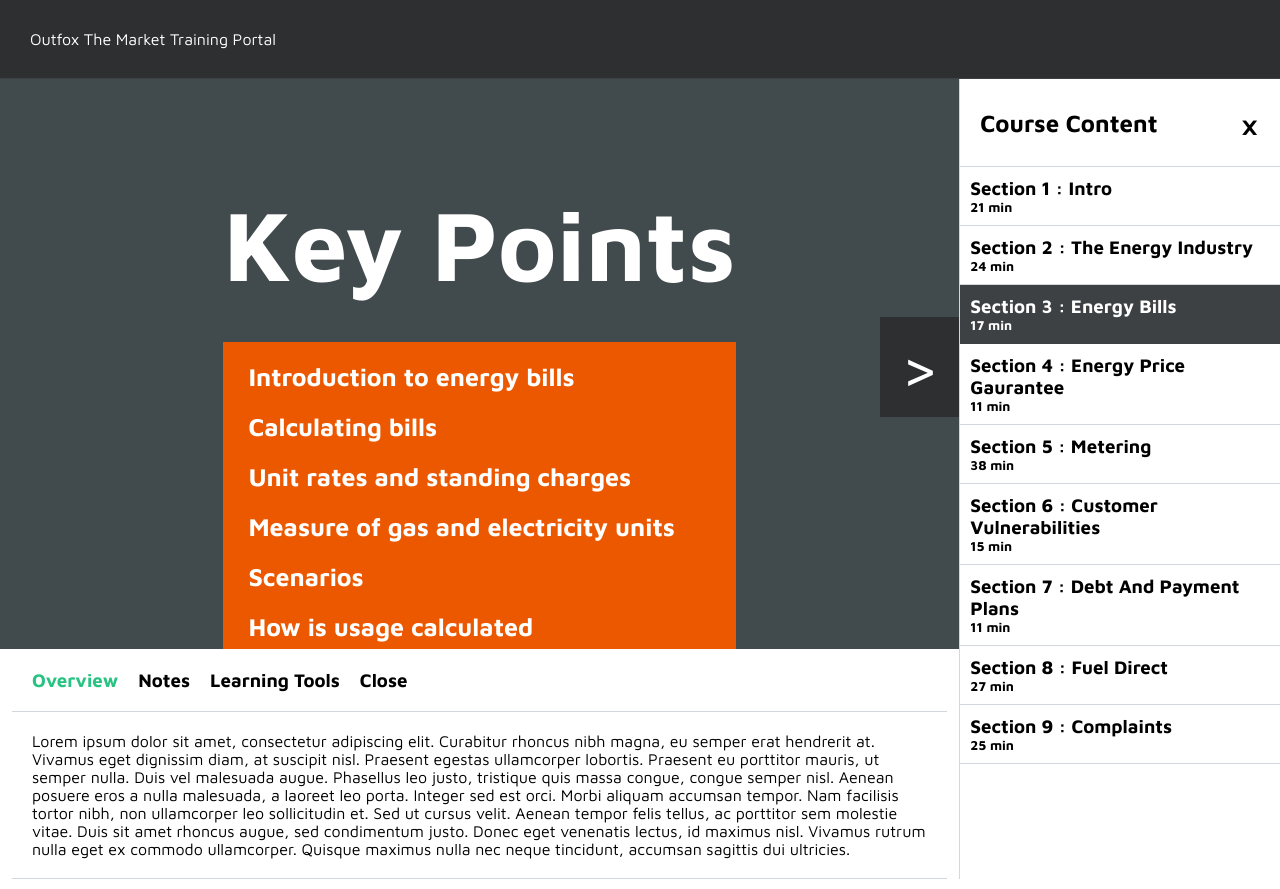
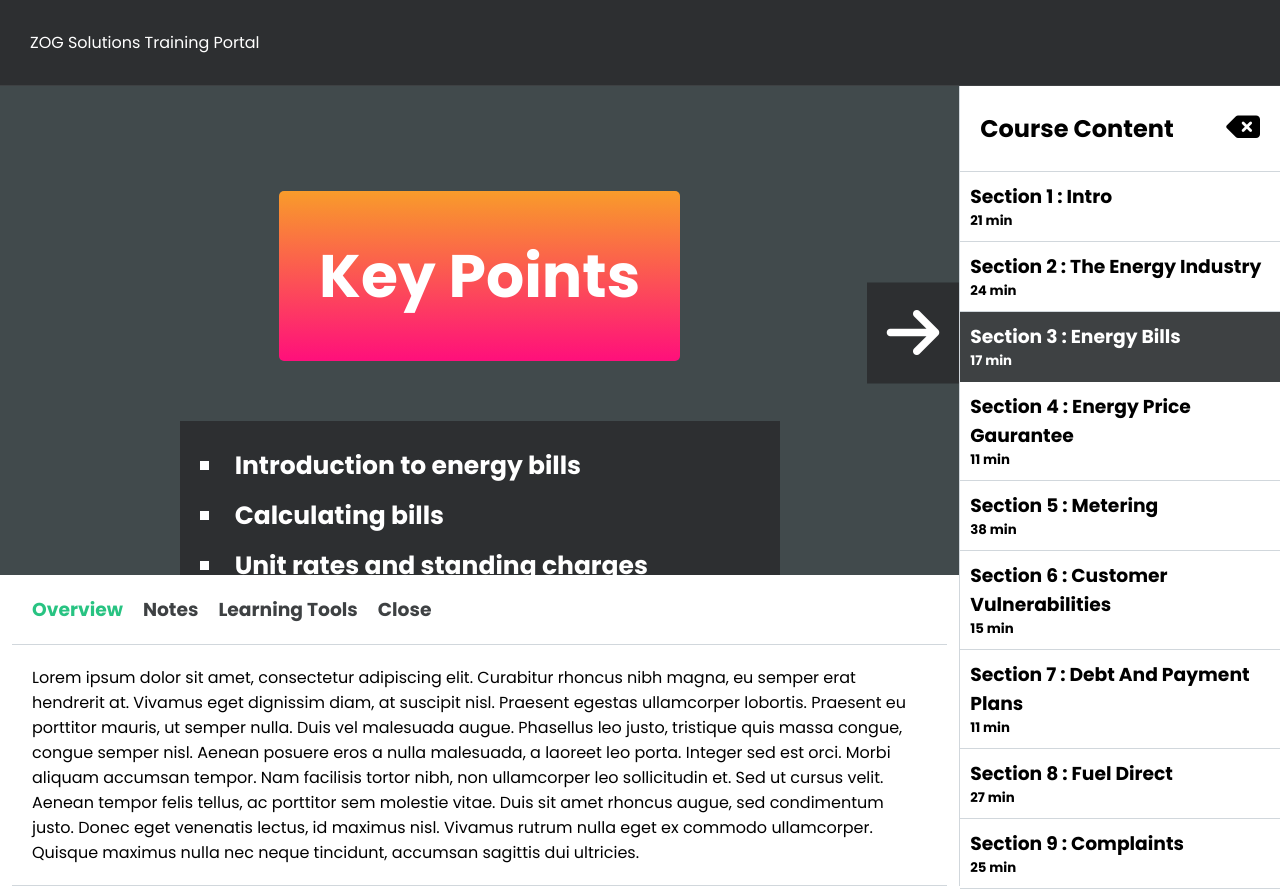
Before and after one commit to greglock1997/unit-redesign, a React (Vite) app: page / in a window 1280 px wide. Built offline with nearby package versions, Linux system fonts and the light colour scheme.

Commit message:
Changes to styles

```diff
--- a/index.html
+++ b/index.html
@@ -5,7 +5,7 @@
     <meta name="viewport" content="width=device-width, initial-scale=1.0" />
     <link rel="preconnect" href="https://fonts.googleapis.com">
     <link rel="preconnect" href="https://fonts.gstatic.com" crossorigin>
-    <link href="https://fonts.googleapis.com/css2?family=Maven+Pro:wght@400;700;900&display=swap" rel="stylesheet">
+    <link href="https://fonts.googleapis.com/css2?family=Lato:wght@400;700;900&family=Maven+Pro:wght@400;700;900&family=Poppins:wght@400;500;700&display=swap" rel="stylesheet">
     <script src="https://kit.fontawesome.com/3425163c52.js" crossorigin="anonymous"></script>
     <title>OTM Training Portal</title>
   </head>
--- a/src/assets/styles/unit-redesign.module.css
+++ b/src/assets/styles/unit-redesign.module.css
@@ -8,7 +8,6 @@
     height: 100vh;
     display: flex;
     flex-direction: column;
-    background-color: pink;
 }
 
 .unit-header {
@@ -60,6 +59,7 @@
     border: none;
     padding: 20px;
     line-height: 1;
+    transition: 0.3s;
 }
 
 .expand-sidebar-button {
@@ -74,6 +74,11 @@
     border: none;
     padding: 20px;
     line-height: 1;
+    transition: 0.3s;
+}
+
+.expand-sidebar-button:hover {
+    color:#3E4143;
 }
 
 .expand-dashboard-button {
@@ -113,11 +118,12 @@
 
 .unit-main-column-1-dashboard-header h3 {
     margin-right: 20px;
+    color: #3E4143;
     cursor: pointer
 }
 
 .unit-main-column-1-dashboard-header h3:hover {
-    color: #3E4143;
+    color: #000000;
 }
 
 .unit-main-column-1-dashboard-header .selected {
@@ -150,7 +156,14 @@
 }
 
 .unit-main-column-2-header h3 {
-    font-size: 40px;
+    font-size: 30px;
+    cursor: pointer;
+}
+
+.unit-main-column-2-header h3:hover {
+    font-size: 30px;
+    color: #28C382;
+    cursor: pointer;
 }
 
 .unit-main-column-2-content {
@@ -202,7 +215,7 @@
     height: 600px;
     padding-top: 100px;
     padding-bottom: 100px;
-    overflow-y: auto; /* Scrollbar appears when content overflows */
+    overflow-y: auto;
     color: #FFFFFF;
     background-color: #414A4C;
 }
@@ -217,9 +230,9 @@
     width: 100%;
     padding-top: 100px;
     padding-bottom: 100px;
-    overflow-y: scroll; /* Scrollbar appears when content overflows */
+    overflow-y: scroll;
     color: #FFFFFF;
-    background-color: #414A4C;
+    background-color: #3E4143;
     box-sizing: content-box;
 }
 
@@ -229,56 +242,84 @@
     flex-direction: column;
     justify-content: center;
     align-items: center;
-    max-width: 60%;
+    max-width: 100%;
+}
+
+.page-column {
+    display: flex;
+    flex-direction: column;
 }
 
 .page-row {
     display: flex;
     flex-direction: row;
+    margin-bottom: 200px;
+    background-color: #2D2F31;
+}
+
+.page-row p {
+    line-height: 10px;
+}
+
+.page-row ul {
+    display: flex;
+    flex-direction: column;
+    justify-content: center;
+    height: 100%;
+}
+
+.page-row ul span {
+    color: #28C382;
+}
+
+.page-row img {
+    max-height: 400px;
+    max-width: 400px;
+    margin-right: 40px;
 }
 
 .page h1 {
-    font-size: 100px;
-    margin-bottom: 40px;
+    font-size: 60px;
+    font-weight: 900;
+    margin-bottom: 60px;
+    padding: 40px;
+    background: hsla(333, 100%, 53%, 1);
+    background: linear-gradient(90deg, hsla(333, 100%, 53%, 1) 0%, hsla(33, 94%, 57%, 1) 100%);
+    background: -moz-linear-gradient(90deg, hsla(333, 100%, 53%, 1) 0%, hsla(33, 94%, 57%, 1) 100%);
+    background: -webkit-linear-gradient(90deg, hsla(333, 100%, 53%, 1) 0%, hsla(33, 94%, 57%, 1) 100%);
+    filter: progid: DXImageTransform.Microsoft.gradient( startColorstr="#FF0F7B", endColorstr="#F89B29", GradientType=1 );
+    border-radius: 5px;
 }
 
 .page p {
+    width: 600px;
     font-weight: 700;
-    padding: 40px;
-    margin-bottom: 20px;
-    line-height: 25px;
-    background-color: #3457D5;
+    font-size: 20px;
+    margin-bottom: 60px;
+    line-height: 2;
+    background-color: #2D2F31;
+    padding: 20px;
+    color: #FFFFFF;
 }
 
 .page ul {
-    width: 100%;
+    width: 600px;
     line-height: 50px;
     font-size: 25px;
     font-weight: bold;
-    margin-bottom: 20px;
-    padding-left: 25px;
-    padding-right: 25px;
-    padding-top: 10px;
-    padding-bottom: 10px;
-    background-color: #EC5800;
-    list-style: none;
+    list-style-type: square;
+    list-style-position: inside;
+    background-color: #2D2F31;
+    padding: 20px;
 }
 
 .page h3 {
-    width: 100%;
-    background-color: #3457D5;
-    padding: 40px;
-}
-
-.page img {
-    max-height: 400px;
-    max-width: 400px;
-    margin-left: 50px;
+    width: 600px;
 }
 
 .page input {
-    padding: 10px;
-    width: 200px;
+    padding: 20px;
+    width: 400px;
     margin-bottom: 20px;
 }
 
@@ -306,9 +347,13 @@
     transition: 0.3s;
 }
 
+.page-input {
+    width: 100%;
+}
+
 .page-input .button-neutral {
-    padding: 10px;
-    width: 200px;
+    padding: 20px;
+    width: 400px;
     color: #FFFFFF;
     background-color: #2D2F31;
     border: none;
@@ -317,8 +362,8 @@
 }
 
 .page-input .button-correct {
-    padding: 10px;
-    width: 200px;
+    padding: 20px;
+    width: 400px;
     color: #FFFFFF;
     background-color: #28C382;
     border: none;
@@ -327,13 +372,17 @@
 }
 
 .page-input .button-incorrect {
-    padding: 10px;
-    width: 200px;
+    padding: 20px;
+    width: 400px;
     color: #FFFFFF;
     background-color: #B51C15;
     border: none;
     outline: none;
     cursor: pointer;
+}
+
+.page-multiple-answer{
+    width: 100%;
 }
 
 .page-multiple-answer button {
--- a/src/index.css
+++ b/src/index.css
@@ -3,7 +3,7 @@
   padding: 0;
   box-sizing: border-box;
   vertical-align: baseline;
-  font-family: 'Maven Pro', sans-serif;
+  font-family: 'Poppins', sans-serif;
 }
 
 .container {
@@ -11,7 +11,7 @@
   width: 100%;
   display: flex;
   flex-direction: column;
-  font-family: 'Maven Pro', sans-serif;
+  font-family: 'Lato', sans-serif;
 }
 
 header {
@@ -22,8 +22,8 @@ header {
   align-items: center;
   justify-content: space-between;
   background-color: #2E549E;
-  font-family: 'Maven Pro', sans-serif;
-  font-weight: 700;
+  font-family: 'Lato', sans-serif;
+  font-weight: 900;
   font-size: 25px;
   text-decoration: none;
 }
--- a/src/pages/UnitRedesign.jsx
+++ b/src/pages/UnitRedesign.jsx
@@ -199,12 +199,16 @@ function Question4({ pageId, selectedAnswers, handleAnswerSelection, handleCorre
     return (
         <div className={`${unitRedesignStyles['page']} ${unitRedesignStyles['page-input']}`}>
             <h1>Question 4</h1>
-            <p>
-                This customer has also been receiving energy from their supplier for one year. They have
-                consumed 6500kWh of electricity and 13050kWh of gas. This supplier's standing charge is 22.1p/day
-                for electricty and 23.4p/day for gas. The unit rate for electricity is 16.8p/kWh and 2.5p/kWh for
-                gas. All rates include the 5% VAT rate. Calculate how much this customer spent in one year.
-            </p>
+            <div className={unitRedesignStyles['page-row']}>
+                <img src="https://images.unsplash.com/photo-1625980344922-a4df108b2bd0?ixlib=rb-4.0.3&ixid=M3wxMjA3fDB8MHxwaG90by1wYWdlfHx8fGVufDB8fHx8fA%3D%3D&auto=format&fit=crop&w=2075&q=80" alt="" />
+                <ul>
+                    <li>A customer has been receiving energy for <span>1 year</span></li>
+                    <li>They have consumed <span>6500kWh</span> of electricty</li>
+                    <li>The standing charge is  <span>22.1p/day</span></li>
+                    <li>The unit rate for electricity is <span>16.8p/kWh</span></li>
+                    <li>All rates include the <span>5%</span> VAT tax rate</li>
+                </ul>
+            </div>
             <input
                 type="text"
                 placeholder='Answer'
@@ -570,7 +574,7 @@ export default function UnitRedesign() {
         ),
         (
             <div className={unitRedesignStyles['page']}>
-                <div>
+                <div className={unitRedesignStyles['page-column']}>
                     <h1>Calculating an energy bill</h1>
                     <p className={unitRedesignStyles['blue']}>Customers may not always understand their bill, remember that as experts it is our responsibility to explain it to them.</p>
                     <ul>
@@ -643,9 +647,7 @@ export default function UnitRedesign() {
                 <div>
                     <h1>Measure of gas and electricity units</h1>
                     <p>
-                        <b>Electrictity</b> meters record energy consumed in kilowatt hours while <b>gas</b> meters
-                        record the volume of the gas consumed in cubic feet in the case of older meters or cubic meters
-                        for newer models.
+                        Electrictity meters record the amount of energy used in homes
                     </p>
                     <p>
                         The calculations used to generate gas bills are prescribed in <b><i>The Gas (Calculation of Thermal Energy)
@@ -846,7 +848,7 @@ export default function UnitRedesign() {
             <p>Lorem ipsum dolor sit amet, consectetur adipiscing elit. Curabitur rhoncus nibh magna, eu semper erat hendrerit at. Vivamus eget dignissim diam, at suscipit nisl. Praesent egestas ullamcorper lobortis. Praesent eu porttitor mauris, ut semper nulla. Duis vel malesuada augue. Phasellus leo justo, tristique quis massa congue, congue semper nisl. Aenean posuere eros a nulla malesuada, a laoreet leo porta. Integer sed est orci. Morbi aliquam accumsan tempor. Nam facilisis tortor nibh, non ullamcorper leo sollicitudin et. Sed ut cursus velit. Aenean tempor felis tellus, ac porttitor sem molestie vitae. Duis sit amet rhoncus augue, sed condimentum justo. Donec eget venenatis lectus, id maximus nisl. Vivamus rutrum nulla eget ex commodo ullamcorper. Quisque maximus nulla nec neque tincidunt, accumsan sagittis dui ultricies.</p>
         ),
         (
-            <textarea name="" id="" cols="150" rows="10"></textarea>
+            <textarea name="" id="" cols="150" rows="5"></textarea>
         )
     ]
 
@@ -862,7 +864,7 @@ export default function UnitRedesign() {
 
     return (
         <div className={unitRedesignStyles['unit-container']}>
-            <div className={unitRedesignStyles['unit-header']}>Outfox The Market Training Portal</div>
+            <div className={unitRedesignStyles['unit-header']}>ZOG Solutions Training Portal</div>
             <div className={unitRedesignStyles['unit-main']}>
                 <div className={unitRedesignStyles['unit-main-column-1']}>
                     <ProgressBar pageNumber={pageNumber} pages={pages}/>
@@ -876,7 +878,7 @@ export default function UnitRedesign() {
                             <button
                                 className={unitRedesignStyles['unit-main-page-left-button']}
                                 onClick={prevPage}
-                            >&#60;</button>
+                            ><i class="fa-solid fa-arrow-left"></i></button>
                         )}
                         {pageNumber < (pages.length - 1) && (
                             <button
@@ -885,14 +887,14 @@ export default function UnitRedesign() {
                                     handlePageCompletion(pageNumber);
                                     nextPage();
                                 }}
-                            >&#62;</button>
+                            ><i class="fa-solid fa-arrow-right"></i></button>
                         )}
                         {sidebarStatus === "closed" &&(
                             <button
                                 className={unitRedesignStyles['expand-sidebar-button']}
                                 onClick={() => setSidebarStatus('open')}
                             >
-                                &#60;
+                                <i class="fa-solid fa-angle-left"></i>
                             </button>
                         )}
                         {dashboardStatus === "closed" &&(
@@ -900,7 +902,7 @@ export default function UnitRedesign() {
                                 className={unitRedesignStyles['expand-dashboard-button']}
                                 onClick={() => setDashboardStatus('open')}
                             >
-                                &#62;
+                                <i class="fa-solid fa-angle-right"></i>
                             </button>
                         )}
                     </div>
@@ -926,7 +928,7 @@ export default function UnitRedesign() {
                                     Learning Tools
                                 </h3>
                                 <h3
-                                    className={dashboardPageNumber === 2 && unitRedesignStyles['selected']}
+                                    className={dashboardPageNumber === 3 && unitRedesignStyles['selected']}
                                     onClick={() => setDashboardStatus('closed')}
                                 >
                                     Close
@@ -942,7 +944,7 @@ export default function UnitRedesign() {
                         <div className={unitRedesignStyles['unit-main-column-2']}>
                             <div className={unitRedesignStyles['unit-main-column-2-header']}>
                                 <h2>Course Content</h2>
-                                <h3 onClick={() => setSidebarStatus('closed')}>&#215;</h3>
+                                <h3 onClick={() => setSidebarStatus('closed')}><i class="fa-solid fa-delete-left"></i></h3>
                             </div>
                             <div className={unitRedesignStyles['unit-main-column-2-content']}>
                                 <div className={unitRedesignStyles['unit-main-section']}>
```
